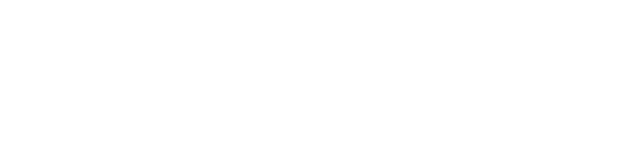
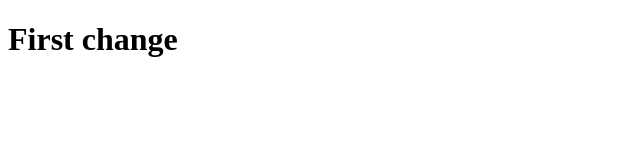
Before and after one commit to rdomingo1986/git-test, a plain HTML site: page index.html in a window 1280 px wide. Shown: the whole page, without its empty margins (0-640 px from the left). Drawn offline with Linux system fonts and the light colour scheme.

Commit message:
second commit

```diff
--- a/index.html
+++ b/index.html
@@ -7,6 +7,6 @@
   <title>Document</title>
 </head>
 <body>
-
+  <h1>First change</h1>
 </body>
 </html>
```
